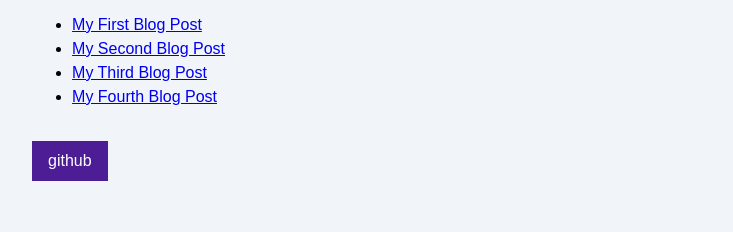
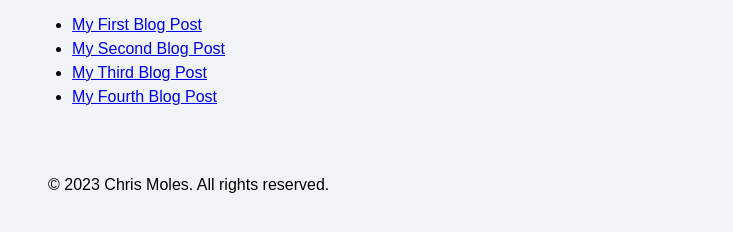
Before and after one commit to cmoles/personal-website, an Astro site: page /blog in a window 1280 px wide. Shown: the part 254-486 px from the top of the page, without its empty margins (268-1001 px from the left). Built offline with nearby package versions, Linux system fonts and the light colour scheme; Astro itself is replaced by a stand-in of ours.

Commit message:
change footer

```diff
--- a/src/components/Footer.astro
+++ b/src/components/Footer.astro
@@ -1,14 +1,14 @@
 ---
-import Social from './Social.astro'
+const today = new Date();
 ---
 <style>
   footer {
     display: flex;
     gap: 1rem;
-    margin-top: 2rem;
+	padding: 3em 1em 6em 1em;
   }
 </style>
 
 <footer>
-	<Social platform="github" username="cmoles" />
+	&copy; {today.getFullYear()} Chris Moles. All rights reserved.
 </footer>
```
